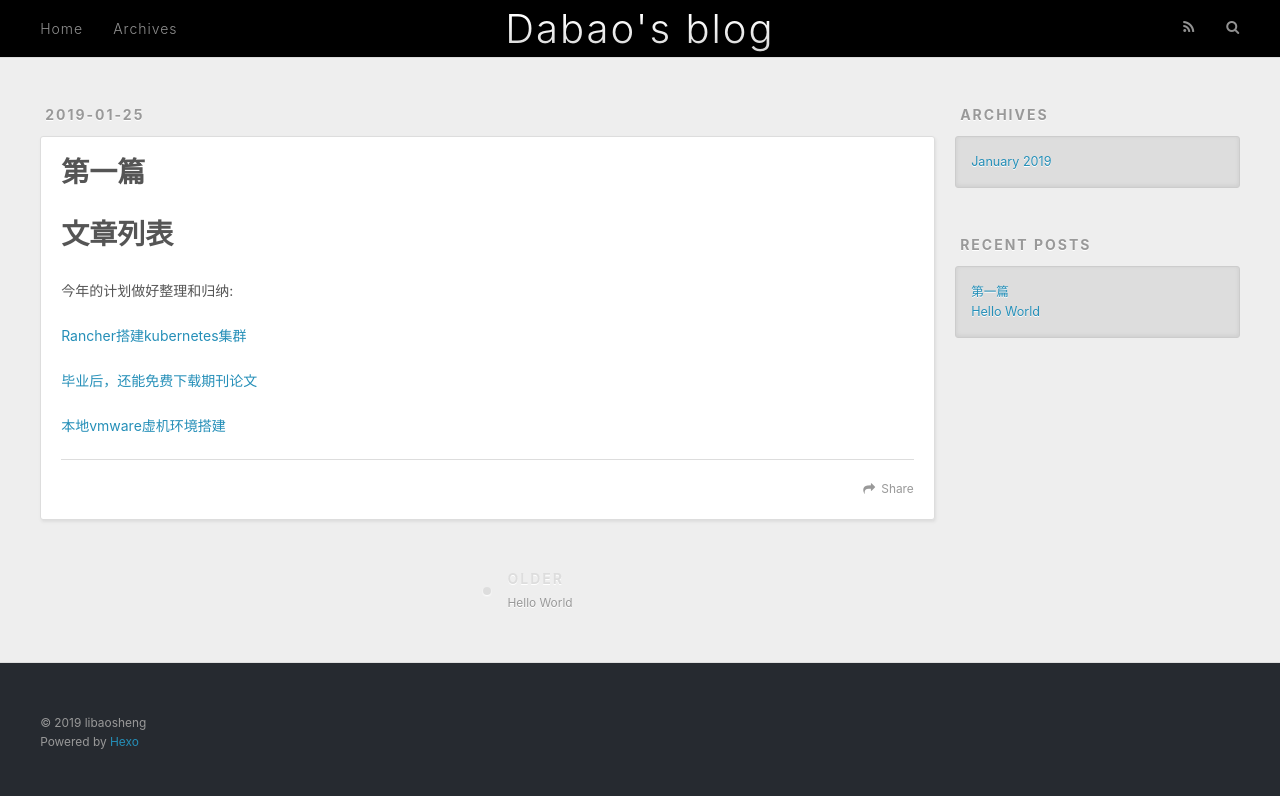
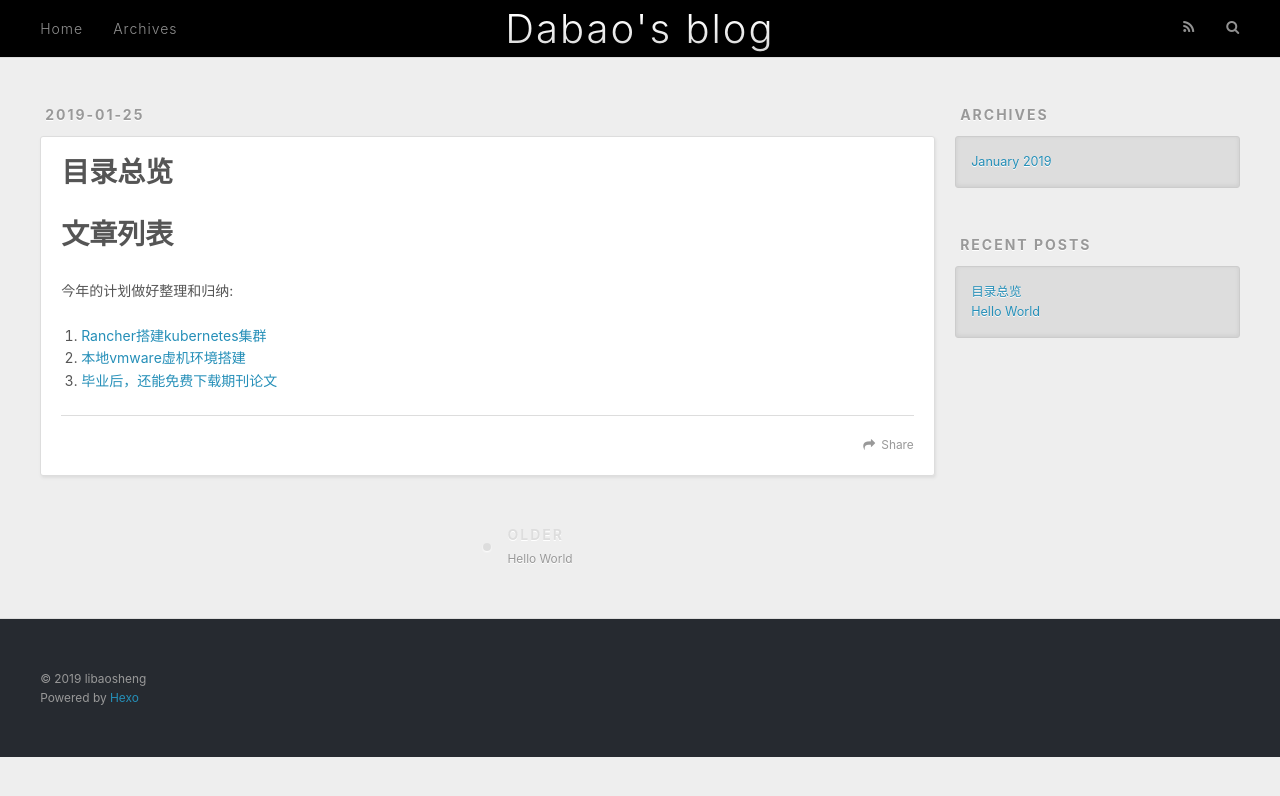
Before and after one commit to SaintLiber/saintliber.github.io, a plain HTML site: page 2019/01/25/第一篇/index.html in a window 1280 px wide. Drawn offline with nearby package versions, Linux system fonts and the light colour scheme.

Commit message:
Site updated: 2019-03-18 14:46:35

```diff
--- a/2019/01/25/第一篇/index.html
+++ b/2019/01/25/第一篇/index.html
@@ -5,19 +5,19 @@
 
 
 
-  <title>第一篇 | Dabao&#39;s blog</title>
+  <title>目录总览 | Dabao&#39;s blog</title>
   <meta name="viewport" content="width=device-width, initial-scale=1, maximum-scale=1">
-  <meta name="description" content="文章列表今年的计划做好整理和归纳: Rancher搭建kubernetes集群 毕业后，还能免费下载期刊论文 本地vmware虚机环境搭建">
+  <meta name="description" content="文章列表今年的计划做好整理和归纳:  Rancher搭建kubernetes集群 本地vmware虚机环境搭建 毕业后，还能免费下载期刊论文">
 <meta property="og:type" content="article">
-<meta property="og:title" content="第一篇">
+<meta property="og:title" content="目录总览">
 <meta property="og:url" content="https://nihaocoder.com/2019/01/25/第一篇/index.html">
 <meta property="og:site_name" content="Dabao&#39;s blog">
-<meta property="og:description" content="文章列表今年的计划做好整理和归纳: Rancher搭建kubernetes集群 毕业后，还能免费下载期刊论文 本地vmware虚机环境搭建">
+<meta property="og:description" content="文章列表今年的计划做好整理和归纳:  Rancher搭建kubernetes集群 本地vmware虚机环境搭建 毕业后，还能免费下载期刊论文">
 <meta property="og:locale" content="default">
-<meta property="og:updated_time" content="2019-03-15T09:31:25.149Z">
+<meta property="og:updated_time" content="2019-03-18T06:45:41.874Z">
 <meta name="twitter:card" content="summary">
-<meta name="twitter:title" content="第一篇">
-<meta name="twitter:description" content="文章列表今年的计划做好整理和归纳: Rancher搭建kubernetes集群 毕业后，还能免费下载期刊论文 本地vmware虚机环境搭建">
+<meta name="twitter:title" content="目录总览">
+<meta name="twitter:description" content="文章列表今年的计划做好整理和归纳:  Rancher搭建kubernetes集群 本地vmware虚机环境搭建 毕业后，还能免费下载期刊论文">
 
     <link rel="alternate" href="/atom.xml" title="Dabao&#39;s blog" type="application/atom+xml">
 
@@ -78,7 +78,7 @@
 
 
     <h1 class="article-title" itemprop="name">
-      第一篇
+      目录总览
     </h1>
 
 
@@ -87,14 +87,16 @@
     <div class="article-entry" itemprop="articleBody">
 
         <h1 id="文章列表"><a href="#文章列表" class="headerlink" title="文章列表"></a>文章列表</h1><p>今年的计划做好整理和归纳:</p>
-<p><a href="https://www.jianshu.com/p/baf9f0042887" target="_blank" rel="noopener">Rancher搭建kubernetes集群</a></p>
-<p><a href="https://www.jianshu.com/p/64833a011263" target="_blank" rel="noopener">毕业后，还能免费下载期刊论文</a></p>
-<p><a href="https://www.jianshu.com/p/98328596d775" target="_blank" rel="noopener">本地vmware虚机环境搭建</a></p>
+<ol>
+<li><a href="https://www.jianshu.com/p/baf9f0042887" target="_blank" rel="noopener">Rancher搭建kubernetes集群</a></li>
+<li><a href="https://www.jianshu.com/p/64833a011263" target="_blank" rel="noopener">本地vmware虚机环境搭建</a></li>
+<li><a href="https://www.jianshu.com/p/98328596d775" target="_blank" rel="noopener">毕业后，还能免费下载期刊论文</a></li>
+</ol>
 
 
     </div>
     <footer class="article-footer">
-      <a data-url="https://nihaocoder.com/2019/01/25/第一篇/" data-id="cjt9vapc00000qoen7nnm8egf" class="article-share-link">Share</a>
+      <a data-url="https://nihaocoder.com/2019/01/25/第一篇/" data-id="cjtdzk6a40001igenktfbpe6x" class="article-share-link">Share</a>
 
 
     </footer>
@@ -143,7 +145,7 @@
       <ul>
 
           <li>
-            <a href="/2019/01/25/第一篇/">第一篇</a>
+            <a href="/2019/01/25/第一篇/">目录总览</a>
           </li>
 
           <li>
```
Also changed, not shown: 2019/01/25/hello-world/index.html (+3 -3 lines), archives/2019/01/index.html (+2 -2 lines), archives/2019/index.html (+2 -2 lines), archives/index.html (+2 -2 lines), index.html (+9 -7 lines).
